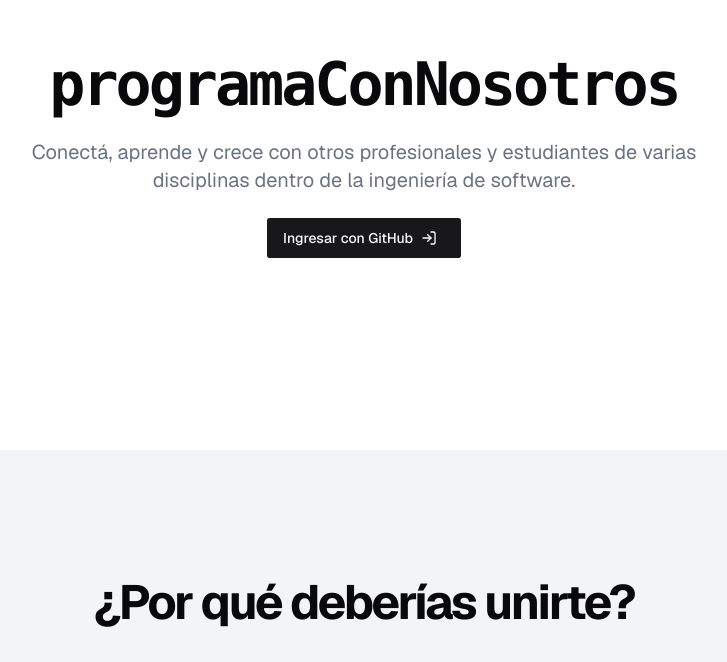
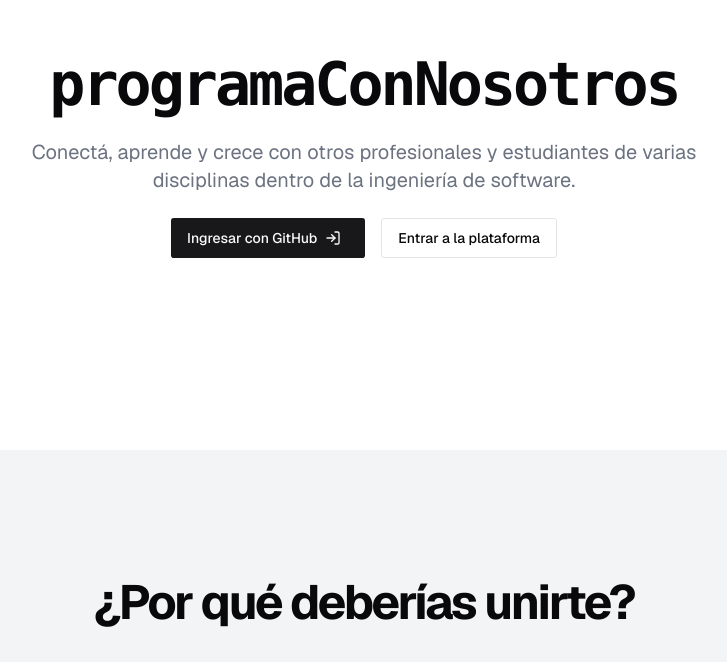
Before and after one commit to programaconnosotros/pcn-website, a Next.js app: page / in a window 1280 px wide. Shown: the part 138-800 px from the top of the page, without its empty margins (276-1003 px from the left). Built offline with nearby package versions, Linux system fonts and the light colour scheme; no server answers.

Commit message:
feat: allow non-authenticated people to see the platform

```diff
--- a/src/app/page.tsx
+++ b/src/app/page.tsx
@@ -40,7 +40,13 @@ export const Home = async () => {
                   <Button>Volver a la plataforma</Button>
                 </Link>
               ) : (
-                <SignIn />
+                <div className="flex flex-row gap-4">
+                  <SignIn />
+
+                  <Link href="/home">
+                    <Button variant="outline">Entrar a la plataforma</Button>
+                  </Link>
+                </div>
               )}
             </div>
           </div>
--- a/src/components/ui/sidebar-container.tsx
+++ b/src/components/ui/sidebar-container.tsx
@@ -25,13 +25,6 @@ export const SidebarContainer = ({ user, children }: { user?: User; children: Re
         <IconBrandTabler className="h-5 w-5 flex-shrink-0 text-neutral-700 dark:text-neutral-200" />
       ),
     },
-    {
-      label: 'Mi perfil',
-      href: '/profile',
-      icon: (
-        <IconUserBolt className="h-5 w-5 flex-shrink-0 text-neutral-700 dark:text-neutral-200" />
-      ),
-    },
   ];
 
   const [open, setOpen] = useState(false);
@@ -52,6 +45,18 @@ export const SidebarContainer = ({ user, children }: { user?: User; children: Re
               {links.map((link, idx) => (
                 <SidebarLink key={idx} link={link} />
               ))}
+
+              {user && (
+                <SidebarLink
+                  link={{
+                    label: 'Mi perfil',
+                    href: '/profile',
+                    icon: (
+                      <IconUserBolt className="h-5 w-5 flex-shrink-0 text-neutral-700 dark:text-neutral-200" />
+                    ),
+                  }}
+                />
+              )}
             </div>
           </div>
 
```
